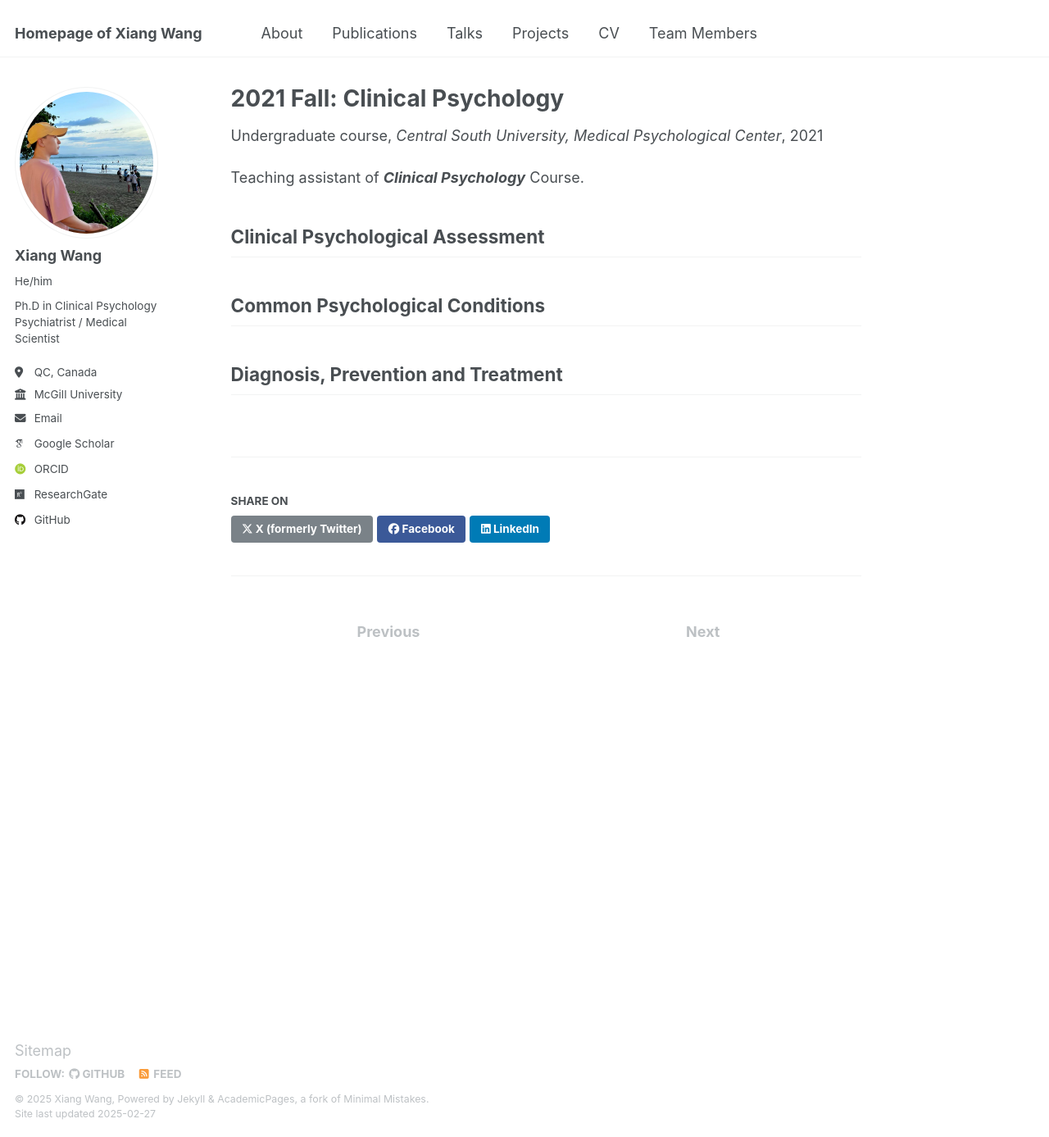
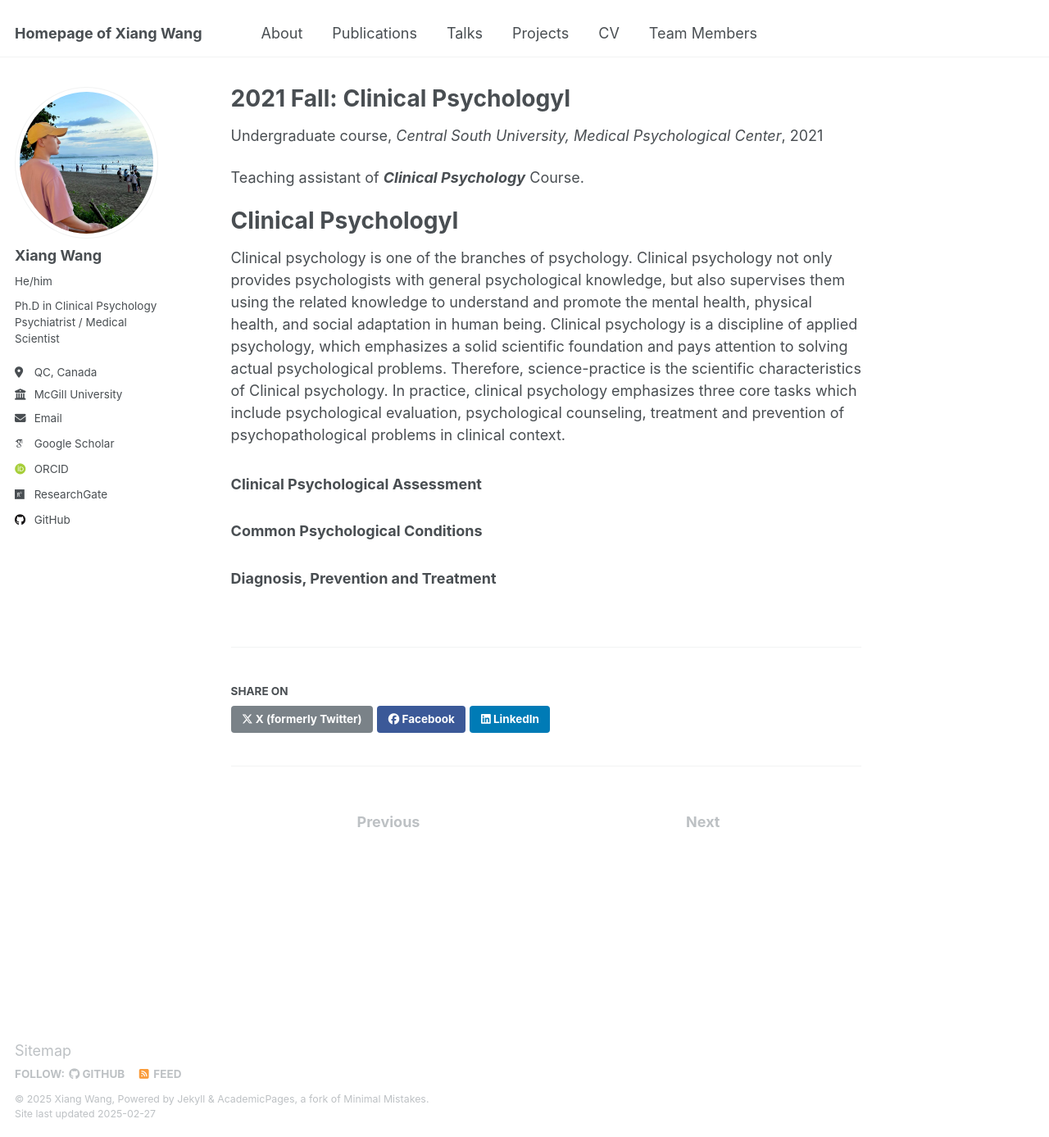
Before and after one commit to Xiang-Wangs/xiang-wangs.github.io, a Jekyll site: the page built from _teaching/2021-fall-clinical-psychology.md, in a window 1280 px wide and 1387 px high. Shown: the whole window at 82% size. Built offline with Jekyll 4.4.1, drawn with Linux system fonts in a browser that asks for light colours; some web fonts are replaced.

Commit message:
Update 2021-fall-clinical-psychology.md

```diff
--- a/_teaching/2021-fall-clinical-psychology.md
+++ b/_teaching/2021-fall-clinical-psychology.md
@@ -1,5 +1,5 @@
 ---
-title: "2021 Fall: Clinical Psychology"
+title: "2021 Fall: Clinical PsychologyⅠ"
 collection: teaching
 type: "Undergraduate course"
 role: "Teaching assistant"
@@ -11,8 +11,10 @@
 
 Teaching assistant of ***Clinical Psychology*** Course.
 
-## Clinical Psychological Assessment
+# Clinical PsychologyⅠ
+Clinical psychology is one of the branches of psychology. Clinical psychology not only provides psychologists with general psychological knowledge, but also supervises them using the related knowledge to understand and promote the mental health, physical health, and social adaptation in human being. Clinical psychology is a discipline of applied psychology, which emphasizes a solid scientific foundation and pays attention to solving actual psychological problems. Therefore, science-practice is the scientific characteristics of Clinical psychology. In practice, clinical psychology emphasizes three core tasks which include psychological evaluation, psychological counseling, treatment and prevention of psychopathological problems in clinical context.
+### Clinical Psychological Assessment
 
-## Common Psychological Conditions
+### Common Psychological Conditions
 
-## Diagnosis, Prevention and Treatment
+### Diagnosis, Prevention and Treatment
```
